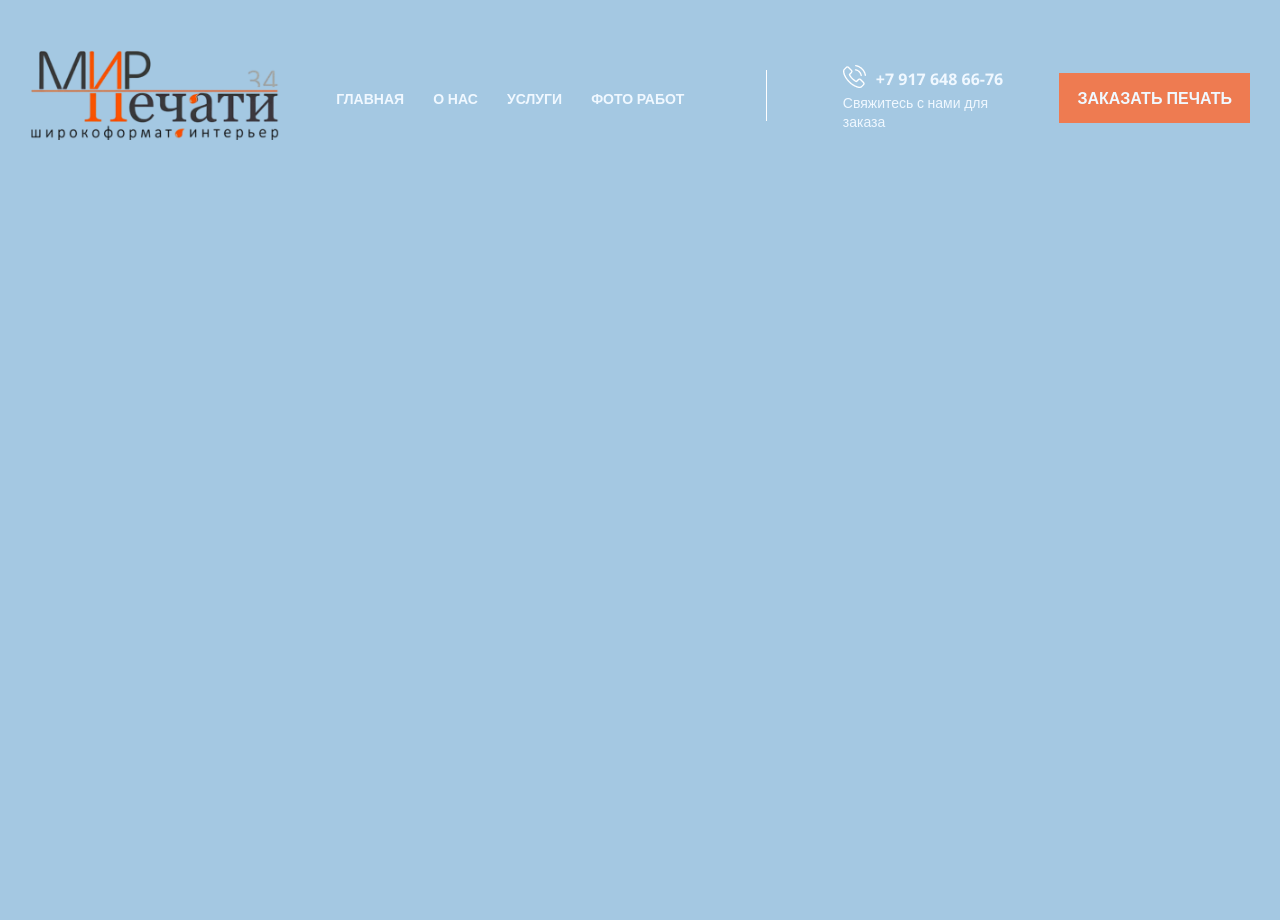
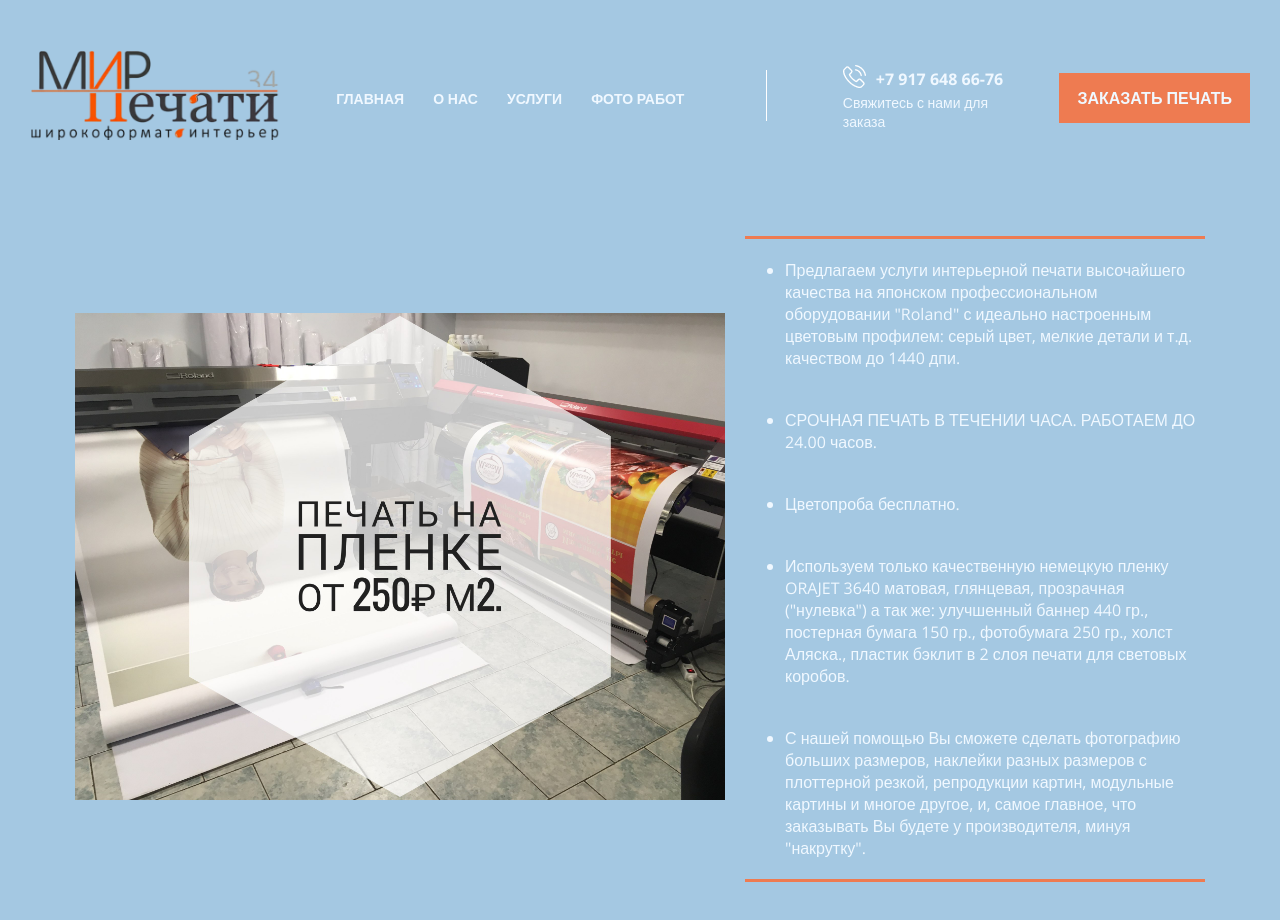
Before and after one commit to magma4810/first_-layout, a website built with webpack: page public/index.html in a window 1280 px wide. Before the commit the page ends 800 px from the top, so only its background shows below. Built offline with nearby package versions, Linux system fonts and the light colour scheme.

Commit message:
create first-container

```diff
--- a/public/index.html
+++ b/public/index.html
@@ -13,7 +13,6 @@
   </head>
   <body>
     <div class="header">
-      <div class="container">
       <div class="header-line">
         <div class="header-logo">
           <img src="../src/images/image-Photoroom.png-Photoroom.png" alt="" />
@@ -44,6 +43,33 @@
         </div>
       </div>
     </div>
+    <div class="first-container">
+      <div class="img">
+        <img src="../src/images/KW9Jylx9N-E.jpg" alt="" />
+      </div>
+      <ul class="first-container-info">
+        <li class="ul-item">
+          Предлагаем услуги интерьерной печати высочайшего качества на японском
+          профессиональном оборудовании "Roland" с идеально настроенным цветовым
+          профилем: серый цвет, мелкие детали и т.д. качеством до 1440 дпи.
+        </li>
+        <li class="ul-item">
+          СРОЧНАЯ ПЕЧАТЬ В ТЕЧЕНИИ ЧАСА. РАБОТАЕМ ДО 24.00 часов.
+        </li>
+        <li class="ul-item">Цветопроба бесплатно.</li>
+        <li class="ul-item">
+          Используем только качественную немецкую пленку ORAJET 3640 матовая,
+          глянцевая, прозрачная ("нулевка") а так же: улучшенный баннер 440 гр.,
+          постерная бумага 150 гр., фотобумага 250 гр., холст Аляска., пластик
+          бэклит в 2 слоя печати для световых коробов.
+        </li>
+        <li class="ul-item">
+          С нашей помощью Вы сможете сделать фотографию больших размеров,
+          наклейки разных размеров с плоттерной резкой, репродукции картин,
+          модульные картины и многое другое, и, самое главное, что заказывать Вы
+          будете у производителя, минуя "накрутку".
+        </li>
+      </ul>
     </div>
   </body>
 </html>
--- a/src/index.ts
+++ b/src/index.ts
@@ -1,2 +1,3 @@
 import "./style.css";
+
 console.log("layout");
--- a/src/style.css
+++ b/src/style.css
@@ -1,4 +1,4 @@
-.container {
+.header {
   margin: 0px 30px;
 }
 
@@ -79,3 +79,28 @@ body {
 .button:hover {
   background-color: rgb(255, 104, 70);
 }
+
+.img > img {
+  max-width: 650px;
+  height: auto;
+}
+
+.first-container {
+  display: flex;
+  align-items: center;
+  justify-content: space-around;
+  margin: 75px 75px 75px 75px;
+}
+
+.first-container-info {
+  display: flex;
+  flex-direction: column;
+  border-top: 3px solid rgb(238, 123, 81);
+  border-bottom: 3px solid rgb(238, 123, 81);
+  margin-left: 20px;
+}
+
+.ul-item {
+  color: aliceblue;
+  margin: 20px 0px 20px 0px;
+}
```
Also changed, not shown: src/images/KW9Jylx9N-E.jpg (added), 2 other files. Lines whose indentation alone changed are shown as unchanged.
